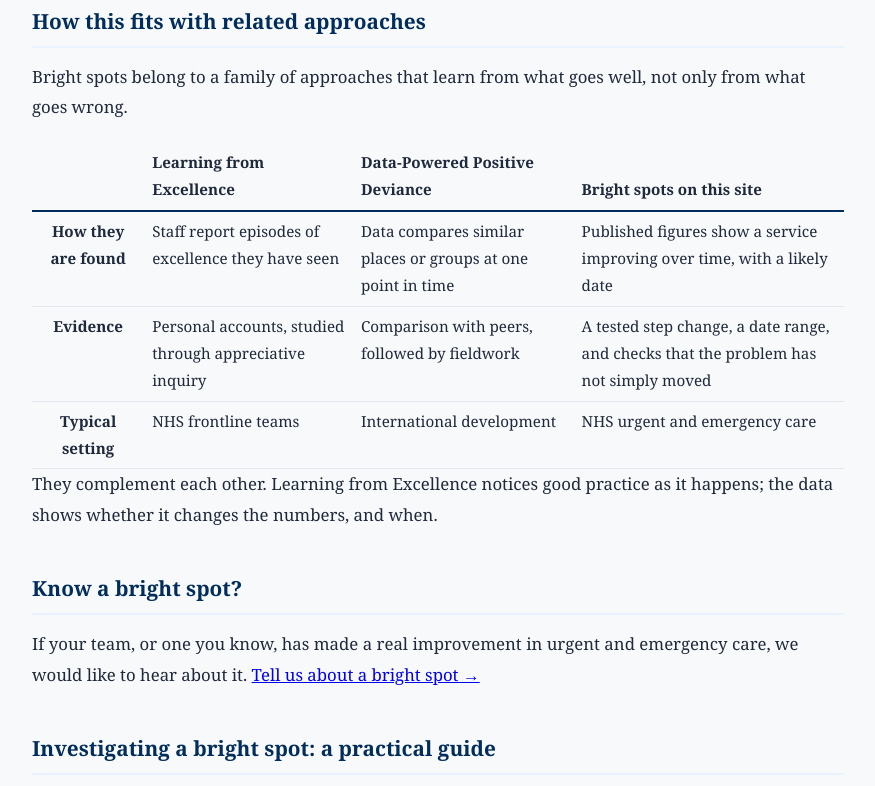
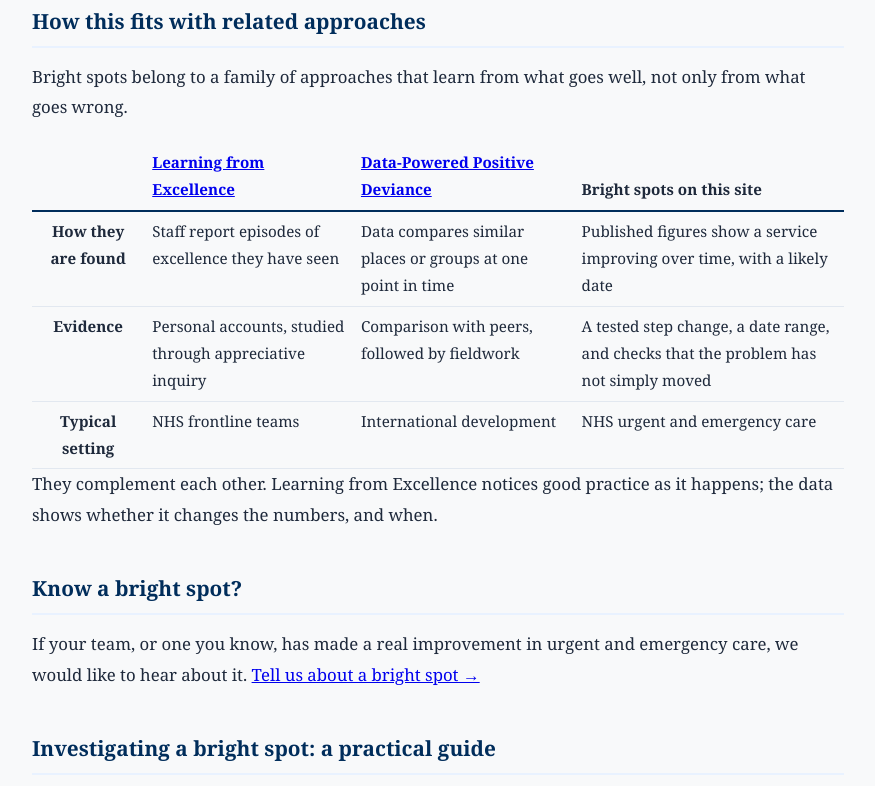
Before and after one commit to sydstewart/viableSPC, a plain HTML site: page bright-spots.html in a window 1280 px wide. Shown: the part 1403-2189 px from the top of the page, without its empty margins (202-1077 px from the left). Drawn offline with Linux system fonts and the light colour scheme.

Commit message:
Release 6.1.1: links to Learning from Excellence and DPPD
- Bright spots page: Learning from Excellence and Data-Powered
  Positive Deviance linked from the comparison table
  (learningfromexcellence.com; UNDP Accelerator Labs initiative page)
- References linked: Kelly, Blake and Plunkett (2016) in Archives of
  Disease in Childhood; the DPPD Handbook (PDF); both main sites
- External links open in a new tab
- Test I.24 extended to check the links

Tests: 99 pass, 0 fail, 0 pending, 1 skipped (of 100)

```diff
--- a/bright-spots.html
+++ b/bright-spots.html
@@ -54,7 +54,7 @@
     <p>Bright spots belong to a family of approaches that learn from what goes well, not only from what goes wrong.</p>
     <div style="overflow-x:auto;">
     <table style="width:100%;border-collapse:collapse;font-size:0.95em;">
-        <thead><tr><th style="padding:6px 8px;border-bottom:2px solid #002d5b;text-align:left;vertical-align:bottom;"></th><th style="padding:6px 8px;border-bottom:2px solid #002d5b;text-align:left;vertical-align:bottom;">Learning from Excellence</th><th style="padding:6px 8px;border-bottom:2px solid #002d5b;text-align:left;vertical-align:bottom;">Data-Powered Positive Deviance</th><th style="padding:6px 8px;border-bottom:2px solid #002d5b;text-align:left;vertical-align:bottom;">Bright spots on this site</th></tr></thead>
+        <thead><tr><th style="padding:6px 8px;border-bottom:2px solid #002d5b;text-align:left;vertical-align:bottom;"></th><th style="padding:6px 8px;border-bottom:2px solid #002d5b;text-align:left;vertical-align:bottom;"><a href="https://learningfromexcellence.com/" target="_blank" rel="noopener">Learning from Excellence</a></th><th style="padding:6px 8px;border-bottom:2px solid #002d5b;text-align:left;vertical-align:bottom;"><a href="https://www.undp.org/acceleratorlabs/our-work/positive-deviance" target="_blank" rel="noopener">Data-Powered Positive Deviance</a></th><th style="padding:6px 8px;border-bottom:2px solid #002d5b;text-align:left;vertical-align:bottom;">Bright spots on this site</th></tr></thead>
         <tbody>
         <tr><th style="padding:6px 8px;border-bottom:1px solid #e2e8f0;vertical-align:top;">How they are found</th><td style="padding:6px 8px;border-bottom:1px solid #e2e8f0;vertical-align:top;">Staff report episodes of excellence they have seen</td><td style="padding:6px 8px;border-bottom:1px solid #e2e8f0;vertical-align:top;">Data compares similar places or groups at one point in time</td><td style="padding:6px 8px;border-bottom:1px solid #e2e8f0;vertical-align:top;">Published figures show a service improving over time, with a likely date</td></tr>
         <tr><th style="padding:6px 8px;border-bottom:1px solid #e2e8f0;vertical-align:top;">Evidence</th><td style="padding:6px 8px;border-bottom:1px solid #e2e8f0;vertical-align:top;">Personal accounts, studied through appreciative inquiry</td><td style="padding:6px 8px;border-bottom:1px solid #e2e8f0;vertical-align:top;">Comparison with peers, followed by fieldwork</td><td style="padding:6px 8px;border-bottom:1px solid #e2e8f0;vertical-align:top;">A tested step change, a date range, and checks that the problem has not simply moved</td></tr>
@@ -130,8 +130,8 @@
 <p><strong>Positive deviance origin:</strong> Zeitlin M, Ghassemi H, Mansour M. <em>Positive Deviance in Child Nutrition.</em> United Nations University Press, 1990.</p>
 <p style="margin-top:8px;"><strong>Vietnam application and healthcare:</strong> Pascale RT, Sternin J, Sternin M. <em>The Power of Positive Deviance: How Unlikely Innovators Solve the World’s Toughest Problems.</em> Harvard Business Press, 2010.</p>
 <p style="margin-top:8px;"><strong>Bright Spots framing:</strong> Heath C, Heath D. <em>Switch: How to Change Things When Change Is Hard.</em> Random House, 2010.</p>
-<p style="margin-top:8px;"><strong>Learning from Excellence:</strong> Kelly N, Blake S, Plunkett A. Learning from excellence in healthcare: a new approach to incident reporting. <em>Archives of Disease in Childhood</em> 2016;101(9):788&ndash;791.</p>
-<p style="margin-top:8px;"><strong>Data-Powered Positive Deviance:</strong> <em>Data Powered Positive Deviance Handbook.</em> UNDP Accelerator Labs, GIZ Data Lab and University of Manchester, 2021.</p>
+<p style="margin-top:8px;"><strong>Learning from Excellence:</strong> Kelly N, Blake S, Plunkett A. <a href="https://adc.bmj.com/content/101/9/788" target="_blank" rel="noopener">Learning from excellence in healthcare: a new approach to incident reporting.</a> <em>Archives of Disease in Childhood</em> 2016;101(9):788&ndash;791. <a href="https://learningfromexcellence.com/" target="_blank" rel="noopener">learningfromexcellence.com</a></p>
+<p style="margin-top:8px;"><strong>Data-Powered Positive Deviance:</strong> <a href="https://static1.squarespace.com/static/614dae085246883818475c39/t/619f7f163ed02a77d13fd1bd/1637842759939/DPPD+Handbook+Nov+2021.pdf" target="_blank" rel="noopener"><em>Data Powered Positive Deviance Handbook.</em></a> UNDP Accelerator Labs, GIZ Data Lab and University of Manchester, 2021. <a href="https://www.undp.org/acceleratorlabs/our-work/positive-deviance" target="_blank" rel="noopener">About the initiative</a></p>
 <p style="margin-top:8px;"><strong>Bootstrap CUSUM method:</strong> Taylor, W.A. Change-Point Analysis (2000). Building on Page (1954), Hinkley (1971), Efron &amp; Tibshirani (1993).</p>
 <p style="margin-top:8px;"><a href="index.html">stepchangeanalysis.com</a> — free, browser-based, no data uploaded  ·  © Syd Stewart / StepChangeAnalysis.com · June 2026</p>
 </footer>
```
Also changed, not shown: release-notes.html (+1 -0 lines).
